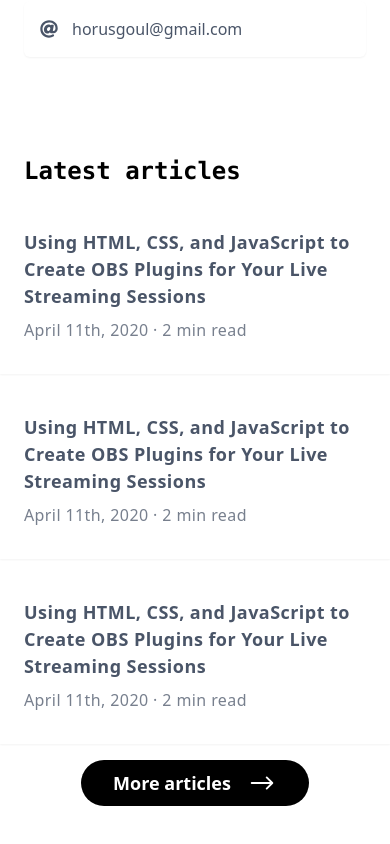
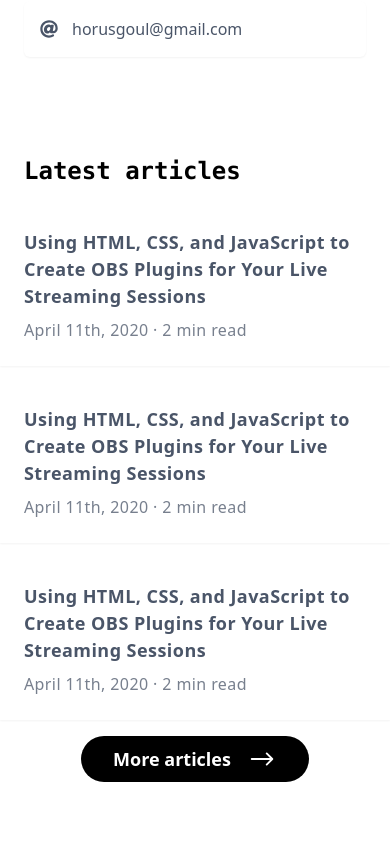
Before and after one commit to HorusGoul/horus.dev, a Next.js app: page / in a window 390 px wide. Shown: the part 704-1548 px from the top of the page. Built offline with nearby package versions, Linux system fonts and the light colour scheme.

Commit message:
feat(responsive): improve responsive of latest articles section

```diff
--- a/src/components/post-card/PostCard.tsx
+++ b/src/components/post-card/PostCard.tsx
@@ -21,7 +21,7 @@ function PostCard({ href, title, details }: PostCardProps) {
         {title}
       </h3>
 
-      <span className="block opacity-75 tracking-wide py-2 font-light text-md xsm:text-lg md:text-xl">
+      <span className="block opacity-75 tracking-wide pt-2 font-light text-md xsm:text-lg xsm:pt-4 md:pt-6 md:text-xl">
         {details}
       </span>
     </a>
--- a/src/pages/index.tsx
+++ b/src/pages/index.tsx
@@ -61,7 +61,7 @@ export default function Home() {
           Latest articles
         </h2>
 
-        <div className="py-4 p grid -mx-6 gap-4 xsm:gap-8 xsm:mx-0 md:pt-6">
+        <div className="py-4 p grid -mx-6 gap-4 xsm:gap-8 sm:mx-0 md:pt-6">
           <PostCard
             href="https://dev.to/horusgoul/using-html-css-and-javascript-to-create-obs-plugins-for-your-live-streaming-sessions-45ij"
             title="Using HTML, CSS, and JavaScript to Create OBS Plugins for Your Live Streaming Sessions"
```
